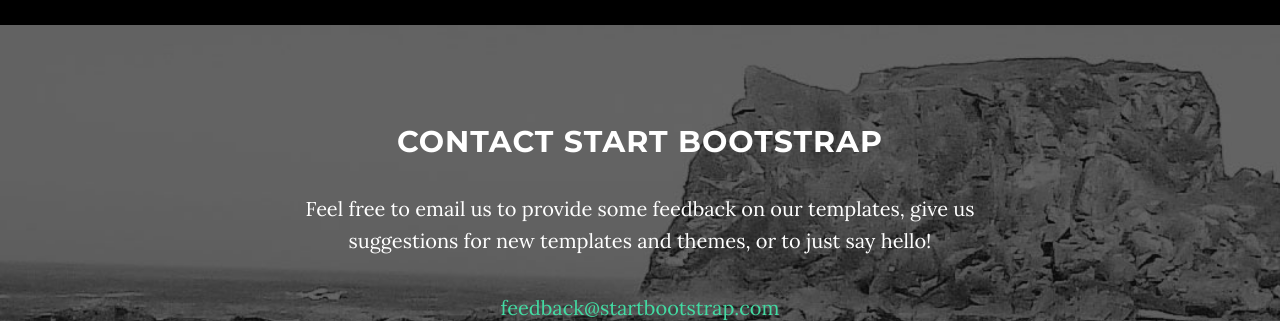
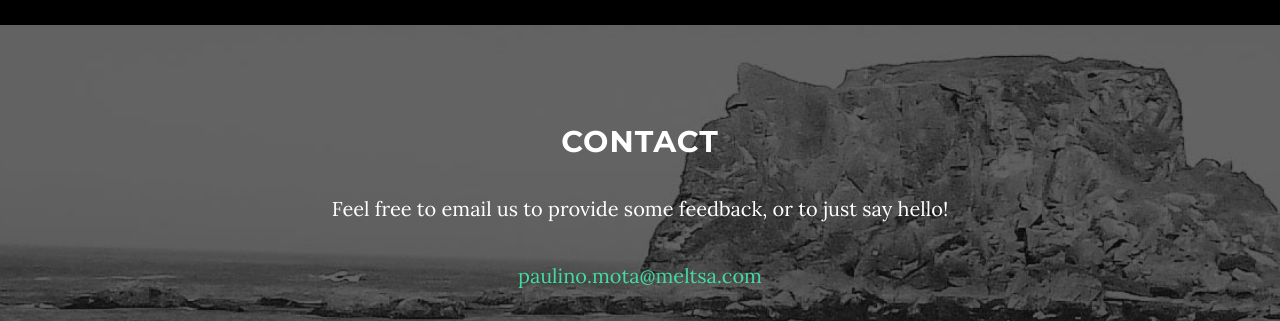
Before and after one commit to mottaman85/mottaman85.github.io, a plain HTML site: page index.html in a window 1280 px wide. Shown: the part 1410-1731 px from the top of the page. Drawn offline with Linux system fonts and the light colour scheme; some packages are replaced by stand-ins of ours.

Commit message:
change theme

```diff
--- a/index.html
+++ b/index.html
@@ -98,9 +98,9 @@
             <div class="container">
                 <div class="row">
                     <div class="col-lg-8 col-lg-offset-2">
-                        <h2>Contact Start Bootstrap</h2>
-                        <p>Feel free to email us to provide some feedback on our templates, give us suggestions for new templates and themes, or to just say hello!</p>
-                        <p><a href="mailto:feedback@startbootstrap.com">feedback@startbootstrap.com</a>
+                        <h2>Contact</h2>
+                        <p>Feel free to email us to provide some feedback, or to just say hello!</p>
+                        <p><a href="mailto:feedback@startbootstrap.com">paulino.mota@meltsa.com</a>
                         </p>
                         <ul class="list-inline banner-social-buttons">
                             <li>
```
